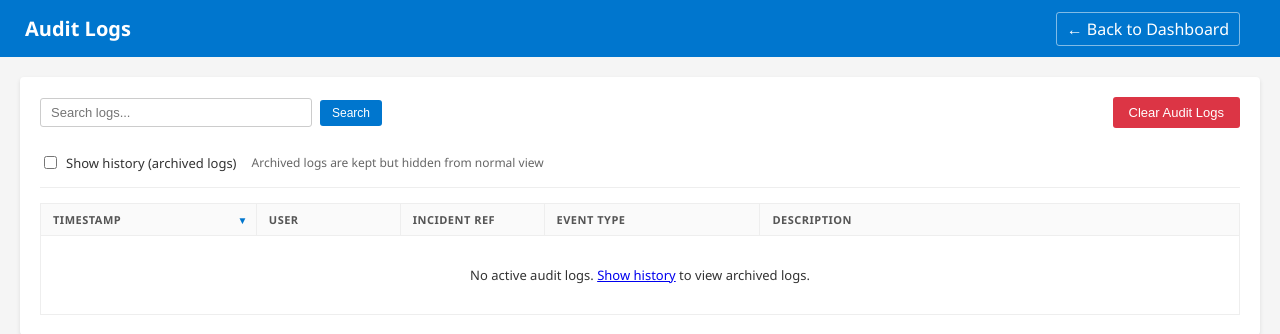
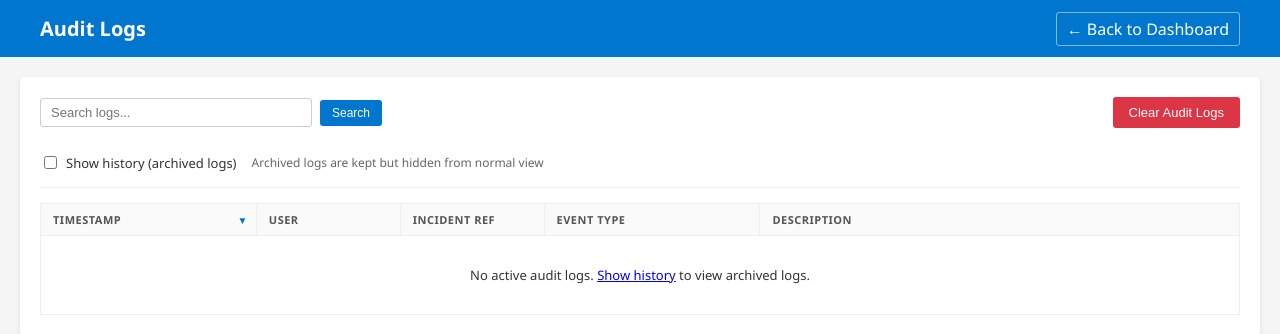
Before and after one commit to cshoesmith/avamar_migration_manager_kimi, a Flask app: page /audit in a window 1280 px wide. Shown: the top 334 px of the page. Run offline with Flask 3, Linux system fonts and the light colour scheme; a user stored in the database is signed in; data that the repository does not hold is empty.

Commit message:
Restrict header width to match main content container on audit page

```diff
--- a/templates/audit.html
+++ b/templates/audit.html
@@ -5,7 +5,8 @@
     <title>Audit Logs - Dell Avamar Replication Manager</title>
     <style>
         body { font-family: "Segoe UI", Arial, sans-serif; background: #f5f5f5; color: #333; margin: 0; padding: 0; }
-        .header { background: #0076CE; color: white; padding: 15px 25px; display: flex; justify-content: space-between; align-items: center; }
+        .header { background: #0076CE; color: white; }
+        .header-inner { max-width: 1200px; margin: 0 auto; padding: 15px 20px; display: flex; justify-content: space-between; align-items: center; }
         .header h1 { margin: 0; font-size: 20px; font-weight: 600; }
         .container { max-width: 1200px; margin: 20px auto; background: white; padding: 20px; box-shadow: 0 2px 4px rgba(0,0,0,0.1); border-radius: 4px; }
 
@@ -239,9 +240,11 @@
 </head>
 <body>
     <div class="header">
-        <h1>Audit Logs</h1>
-        <div>
-            <a href="/" style="color: white; text-decoration: none; margin-right: 15px; border: 1px solid rgba(255,255,255,0.5); padding: 5px 10px; border-radius: 3px;">&larr; Back to Dashboard</a>
+        <div class="header-inner">
+            <h1>Audit Logs</h1>
+            <div>
+                <a href="/" style="color: white; text-decoration: none; border: 1px solid rgba(255,255,255,0.5); padding: 5px 10px; border-radius: 3px;">&larr; Back to Dashboard</a>
+            </div>
         </div>
     </div>
     <div class="container">
```
